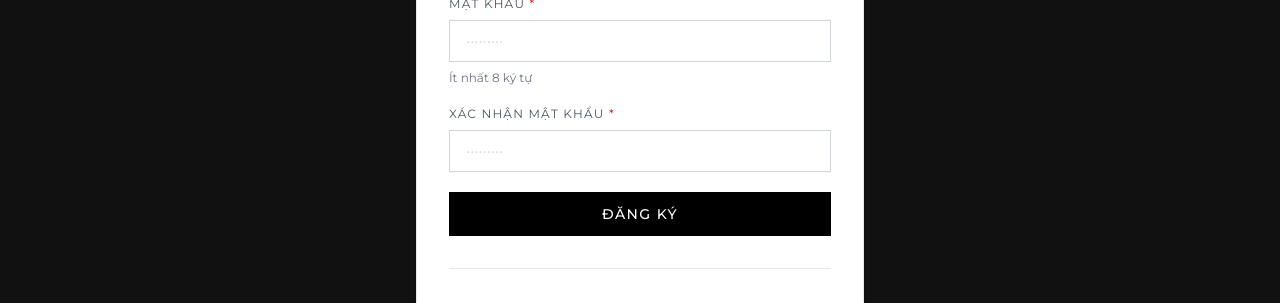
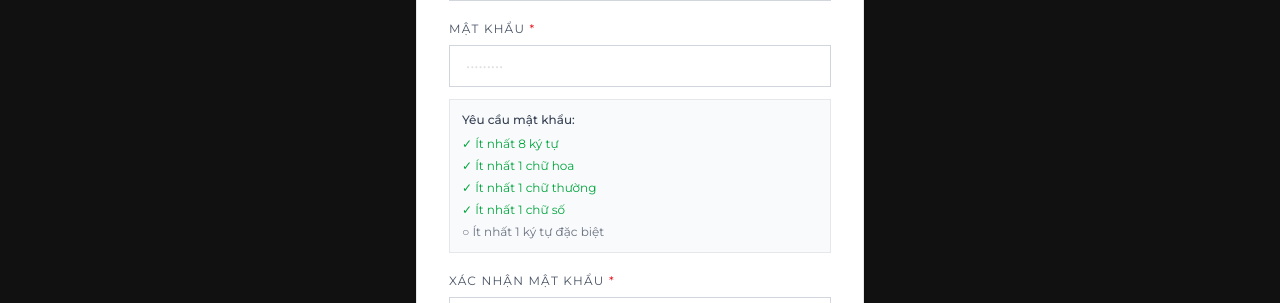
Before and after one commit to tuantutanghuynh/Galery-blog-miniecom-nextjs-express, a Next.js app in the folder frontend-gomsu/: page /auth/register in a window 1280 px wide. Both pictures are taken after typing "Sample", "name@example.com", "Sample123", "Sample123" into the empty fields and a click on the button "ĐĂNG KÝ". Shown: the part 437-740 px from the top of the page. Built offline with nearby package versions, Linux system fonts and the light colour scheme; no server answers.

Commit message:
feat(auth): Enforce strong password rules on backend and show dynamic UI on frontend

```diff
--- a/frontend-gomsu/app/auth/register/page.js
+++ b/frontend-gomsu/app/auth/register/page.js
@@ -15,6 +15,17 @@ export default function RegisterPage() {
   const [error, setError] = useState('');
   const [isSubmitting, setIsSubmitting] = useState(false);
   const [attemptedSubmit, setAttemptedSubmit] = useState(false);
+
+  // Password validation state
+  const [pwdFocus, setPwdFocus] = useState(false);
+  const rules = [
+    { id: 'length', label: 'Ít nhất 8 ký tự', isValid: password.length >= 8 },
+    { id: 'upper', label: 'Ít nhất 1 chữ hoa', isValid: /[A-Z]/.test(password) },
+    { id: 'lower', label: 'Ít nhất 1 chữ thường', isValid: /[a-z]/.test(password) },
+    { id: 'num', label: 'Ít nhất 1 chữ số', isValid: /[0-9]/.test(password) },
+    { id: 'spec', label: 'Ít nhất 1 ký tự đặc biệt', isValid: /[!@#$%^&*(),.?":{}|<>]/.test(password) },
+  ];
+  const isPasswordValid = rules.every(r => r.isValid);
 
   useEffect(() => {
     if (!isLoading && user) {
@@ -35,6 +46,11 @@ export default function RegisterPage() {
 
     if (password !== confirmPassword) {
       setError('Mật khẩu không khớp');
+      return;
+    }
+
+    if (!isPasswordValid) {
+      setError('Mật khẩu chưa đạt yêu cầu bảo mật');
       return;
     }
 
@@ -107,10 +123,22 @@ export default function RegisterPage() {
                 required
                 value={password}
                 onChange={(e) => setPassword(e.target.value)}
+                onFocus={() => setPwdFocus(true)}
                 placeholder="••••••••"
                 className="w-full border border-gray-300 rounded px-4 py-2.5 text-sm focus:outline-none focus:border-black"
               />
-              <p className="text-xs text-gray-500 mt-2">Ít nhất 8 ký tự</p>
+              {(pwdFocus || password.length > 0) && (
+                <div className="mt-3 bg-gray-50 border border-gray-200 rounded p-3">
+                  <p className="text-xs font-medium text-gray-700 mb-2">Yêu cầu mật khẩu:</p>
+                  <ul className="space-y-1.5">
+                    {rules.map((rule) => (
+                      <li key={rule.id} className={`text-xs flex items-center gap-2 ${rule.isValid ? 'text-green-600' : 'text-gray-500'}`}>
+                        {rule.isValid ? '✓' : '○'} {rule.label}
+                      </li>
+                    ))}
+                  </ul>
+                </div>
+              )}
             </div>
 
             <div>
```
Also changed, not shown: 1 other file (tests, documents, lock files or other folders).
